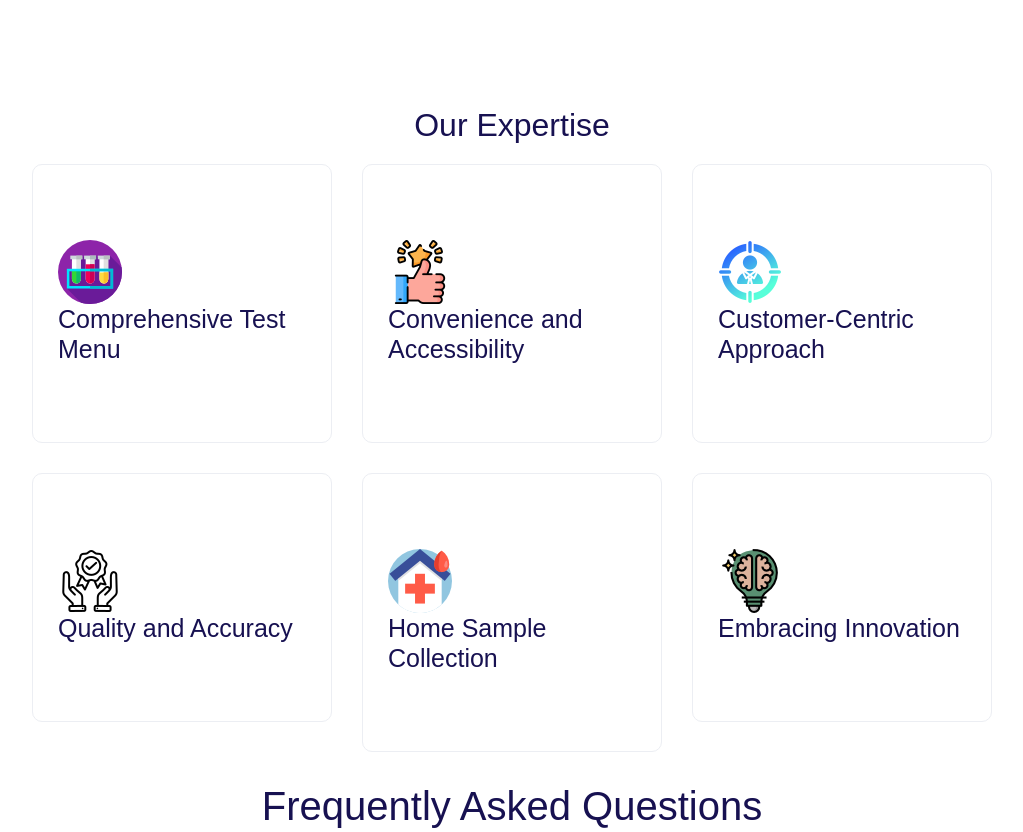
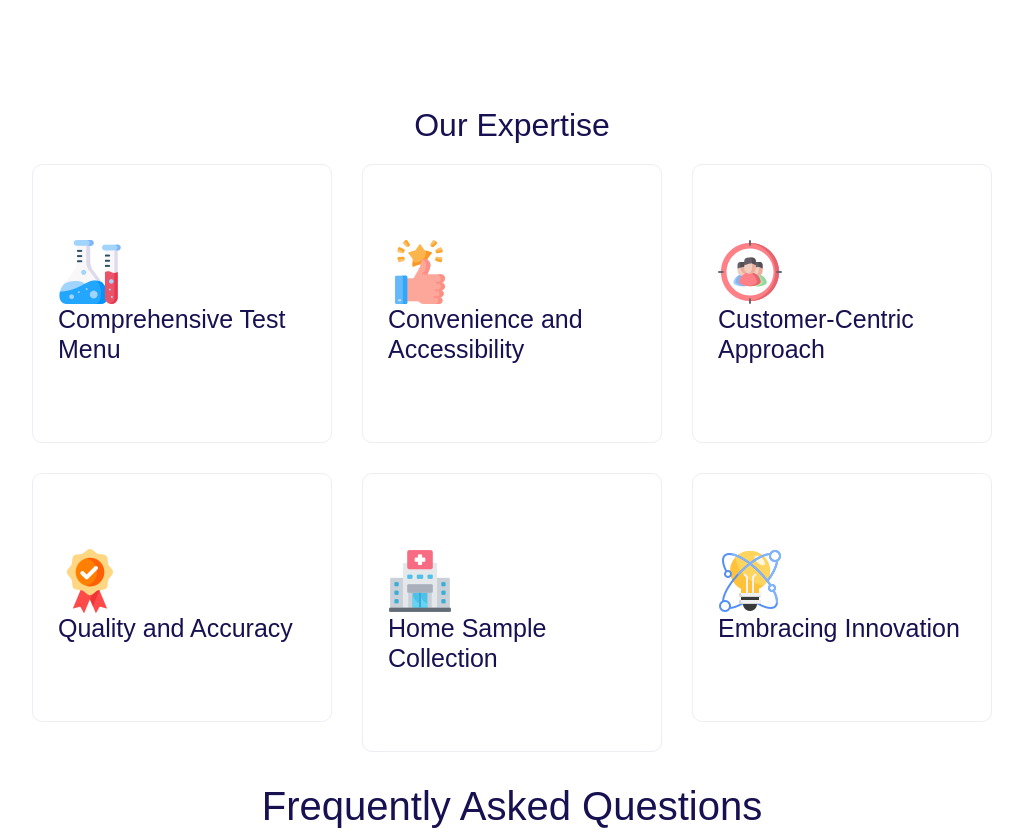
Before and after one commit to ramaprixim/pravilabs.in, a PHP site: page / in a window 1280 px wide; the page is wider, and only the part inside the window is pictured. Shown: the part 4946-5778 px from the top of that part, without its empty margins (253-1276 px from the left). Run offline with PHP 8.4, Linux system fonts and the light colour scheme; some libraries are stand-ins or nearby versions; some web fonts are replaced.

Commit message:
icons added in index.php

```diff
--- a/index.php
+++ b/index.php
@@ -3796,7 +3796,7 @@
                            <!-- <div class="counter__icon mb-15">
                               <i></i>
                            </div> -->
-                     <div><img src="assets/img/icon/test-tube.png" alt=""></div>
+                     <div><img src="assets/img/Comprehensive Test Menu.png" alt=""></div>
                            <div class="counter__content">
                               <h4 class="counter__title ">Comprehensive Test Menu
                               </h4>
@@ -3810,7 +3810,7 @@
                            <!-- <div class="counter__icon pink-hard mb-15">
                               <i></i>
                            </div> -->
-                           <div><img src="assets/img/icon/thumb-ups.png" alt=""></div>
+                           <div><img src="assets/img/Convenience and Accessibility.png" alt=""></div>
                            <div class="counter__content">
                               <h4 class="counter__title">Convenience and Accessibility
                               </h4>
@@ -3824,7 +3824,7 @@
                            <!-- <div class="counter__icon sky-hard mb-15">
                               <i></i>
                            </div> -->
-                           <div><img src="assets/img/icon/target.png" alt=""></div>
+                           <div><img src="assets/img/Customer-Centric Approach.png" alt=""></div>
                            <div class="counter__content">
                               <h4 class="counter__title">Customer-Centric Approach
                               </h4>
@@ -3838,7 +3838,7 @@
                            <!-- <div class="counter__icon green-hard mb-15">
                               <i></i>
                            </div> -->
-                           <div><img src="assets/img/icon/achievement.png" alt=""></div>
+                           <div><img src="assets/img/Quality and Accuracy.png" alt=""></div>
                            <div class="counter__content">
                               <h4 class="counter__title"> Quality and Accuracy
                               </h4>
@@ -3852,7 +3852,7 @@
                            <!-- <div class="counter__icon green-hard mb-15">
                               <i></i>
                            </div> -->
-                           <div><img src="assets/img/icon/hospital.png" alt=""></div>
+                           <div><img src="assets/img/Home Sample Collection.png" alt=""></div>
                            <div class="counter__content">
                               <h4 class="counter__title">Home Sample Collection
                               </h4>
@@ -3866,7 +3866,7 @@
                            <!-- <div class="counter__icon green-hard mb-15">
                               <i></i>
                            </div> -->
-                           <div><img src="assets/img/icon/creativity.png" alt=""></div>
+                           <div><img src="assets/img/Embracing Innovation.png" alt=""></div>
                            <div class="counter__content">
                               <h4 class="counter__title">Embracing Innovation
                               </h4>
```
Also changed, not shown: assets/img/Comprehensive Test Menu.png (added), assets/img/Convenience and Accessibility.png (added), assets/img/Customer-Centric Approach.png (added), assets/img/Embracing Innovation.png (added), assets/img/Home Sample Collection.png (added), assets/img/Quality and Accuracy.png (added).
